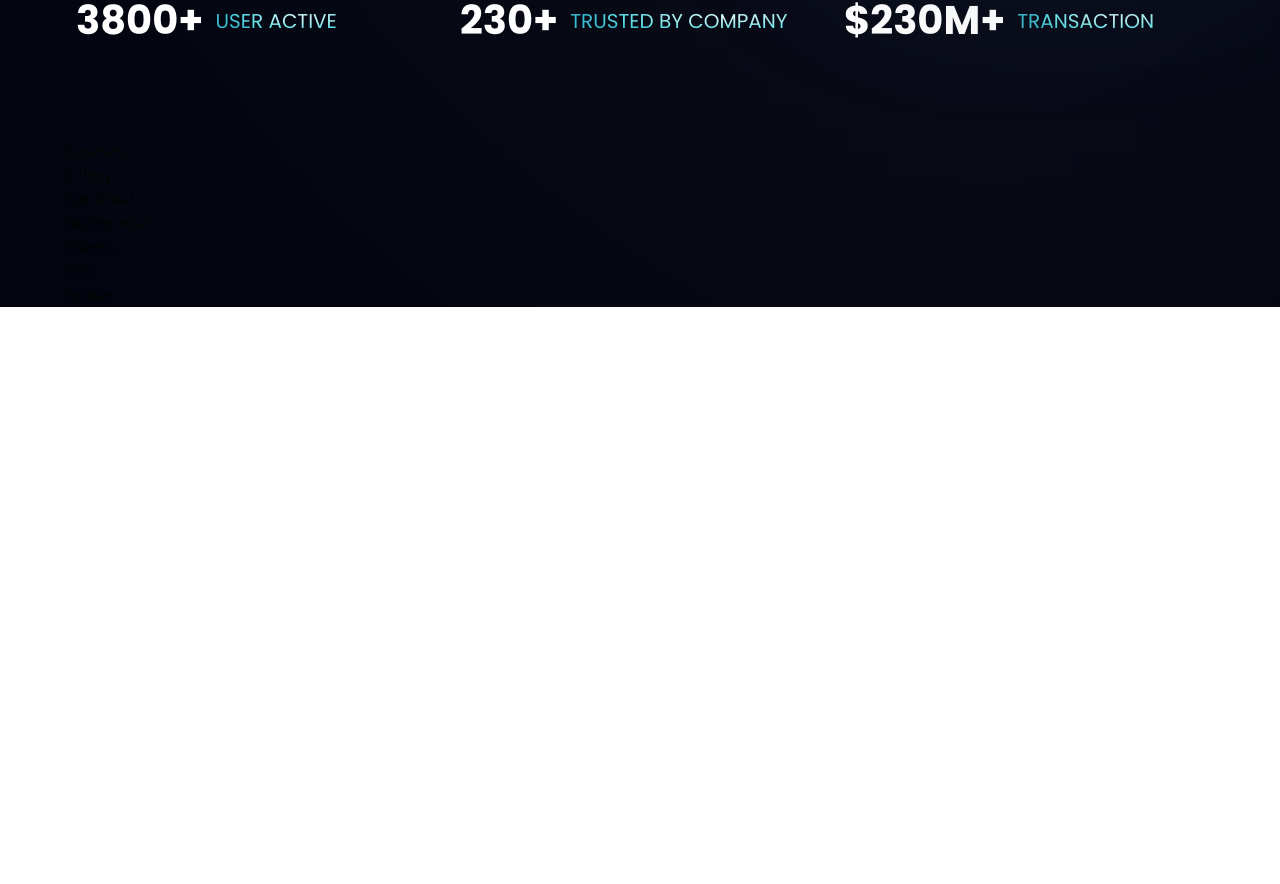
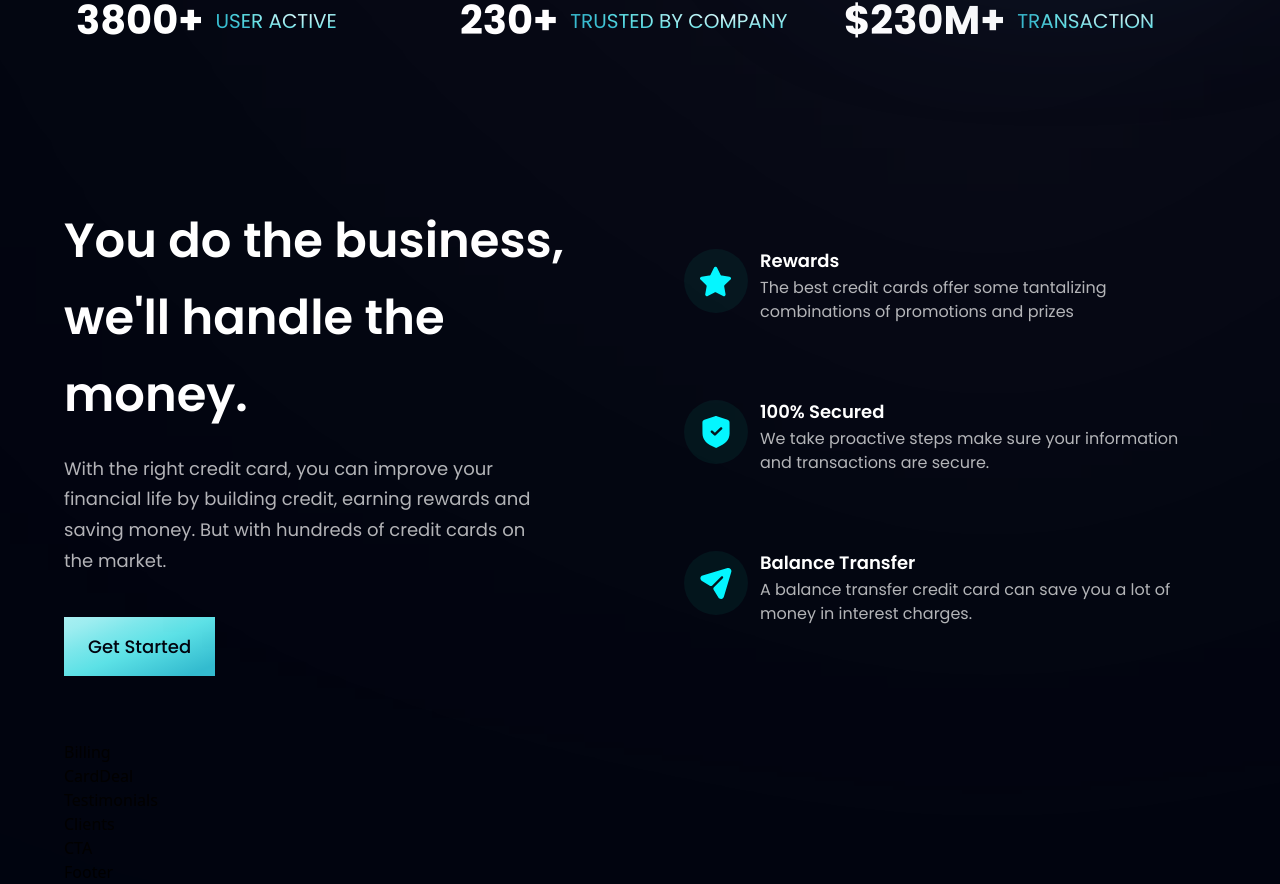
Before and after one commit to Saworieza/bank_modern_app, a React (Vite) app: page / in a window 1280 px wide. Shown: the part 806-1690 px from the top of the page. Before the commit the page ends 1113 px from the top, so only its background shows below. Built offline with nearby package versions, Linux system fonts and the light colour scheme.

Commit message:
business section done

```diff
--- a/src/components/Business.jsx
+++ b/src/components/Business.jsx
@@ -1,9 +1,43 @@
-import React from 'react'
+import {features} from '../constants';
+import styles, {layout} from '../style';
+import Button from './Button';
 
-const Business = () => {
-  return (
-    <div>Business</div>
-  )
-}
+const FeatureCard = ({icon, title, content, index}) => (
+  <div className={`flex flex-row p-6 rounded-[20px] ${index !== features.length - 1 ? 'mb-6' : 'mb-0'} feature-card`}>
+    <div className={`w-[64px] h-[64px] rounded-full ${styles.flexCenter} bg-dimBlue `} >
+      <img src={icon} alt='icon' className='w-[50%] h-[50%] object-contain ' />
+    </div>
+    <div className='flex-1 flex-col ml-3'>
+      <h4 className='font-poppins font-semibold text-white text-[18px] leading-[23px] mb-1'>
+        {title}
+      </h4>
+      <p className='font-poppins font-normal text-dimWhite text-[16px] leading-[24px] mb-1'>
+        {content}
+      </p>
+    </div>
+  </div>
+)
+
+const Business = () => (
+  <section id='features' className={layout.section}>
+    <div className={layout.sectionInfo}>
+      <h2 className={styles.heading2}>
+        You do the business,<br className='sm:block hidden' /> we'll handle the money.
+      </h2>
+      <p className={`${styles.paragraph} max-w-[470px] mt-5`}>
+        With the right credit card, you can improve your financial life by building credit, earning rewards and saving money. But with hundreds of credit cards on the market.
+      </p>
+
+      <Button styles='mt-10' />
+    </div>
+
+    <div className={`${layout.sectionImg} flex-col`}>
+      {features.map((feature, index) => (
+        <FeatureCard key={feature.id} {...feature} index={index} />
+      ))}
+    </div>
+
+  </section>
+)
 
 export default Business
--- a/src/components/Button.jsx
+++ b/src/components/Button.jsx
@@ -1,8 +1,10 @@
 import React from 'react'
 
-const Button = () => {
+const Button = ({styles}) => {
   return (
-    <div>Button</div>
+    <button type='button' className={`py-4 px-6 bg-blue-gradient font-poppins font-medium text-[18px] text-primary outline-none ${styles}`}>
+      Get Started
+    </button>
   )
 }
 
```
